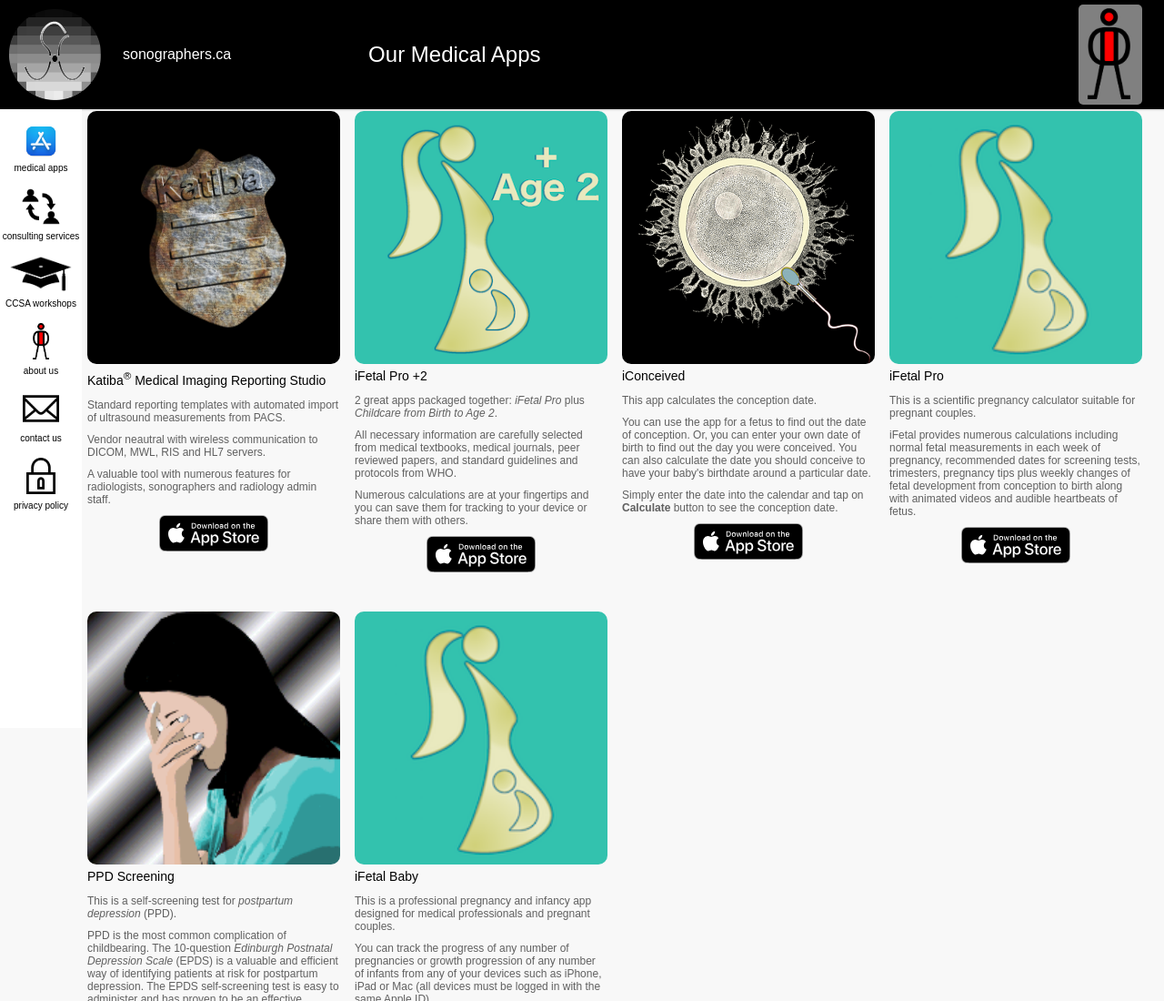
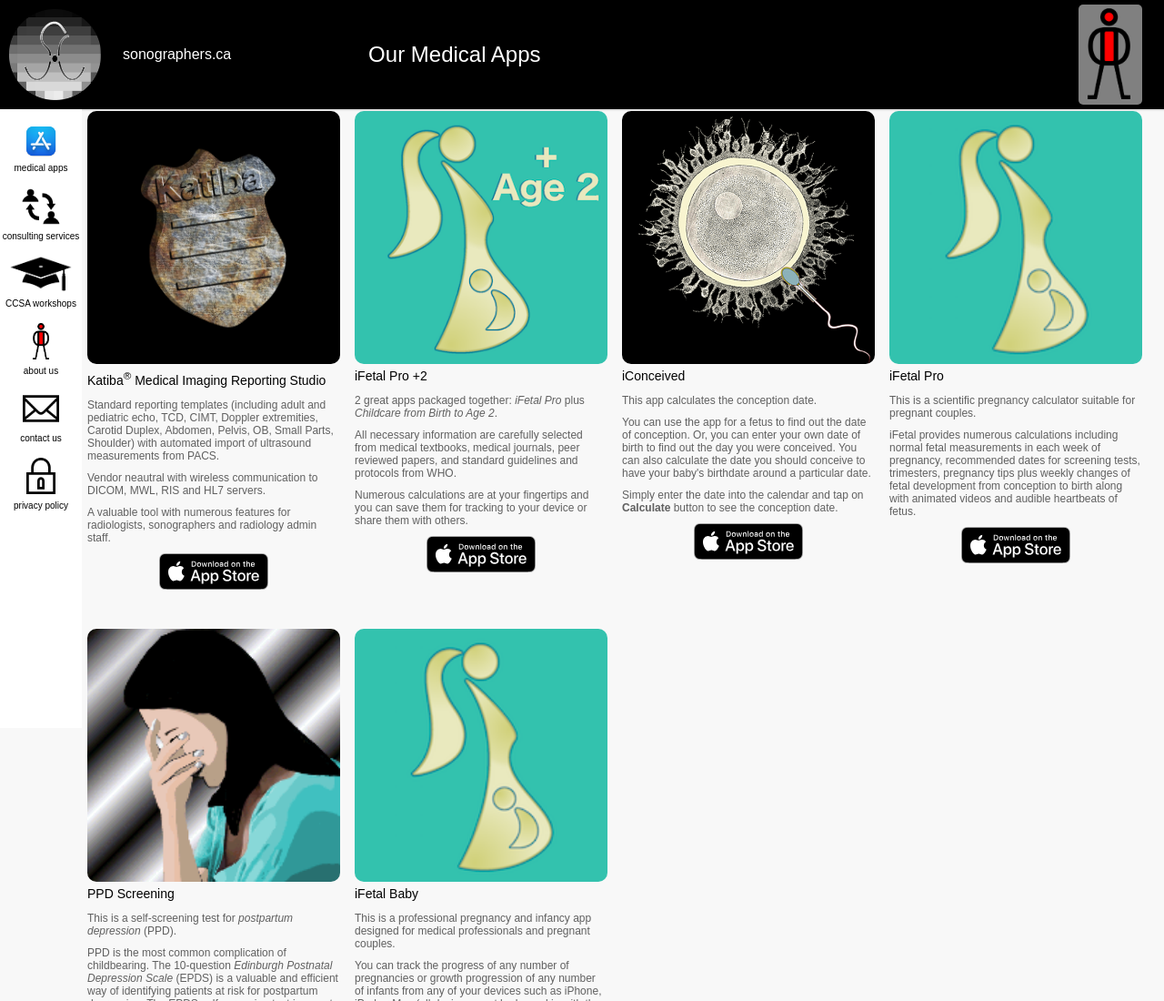
Before and after one commit to HamidRTahmasebpour/sonographers.ca, a plain HTML site: page index.html in a window 1280 px wide. Shown: the top 1100 px of the page at 91% size. Drawn offline with Linux system fonts and the light colour scheme.

Commit message:
Update index.html

```diff
--- a/index.html
+++ b/index.html
@@ -61,7 +61,7 @@
                 Katiba<sup>&reg;</sup> Medical Imaging Reporting Studio
               </p>
               <p class="collumn-author">
-                Standard reporting templates with automated import of ultrasound measurements from PACS.
+                Standard reporting templates (including adult and pediatric echo, TCD, CIMT, Doppler extremities, Carotid Duplex, Abdomen, Pelvis, OB, Small Parts, Shoulder) with automated import of ultrasound measurements from PACS.
               </p>
               <p class="collumn-stats">
                 Vendor neautral with wireless communication to DICOM, MWL, RIS and HL7 servers.
```
